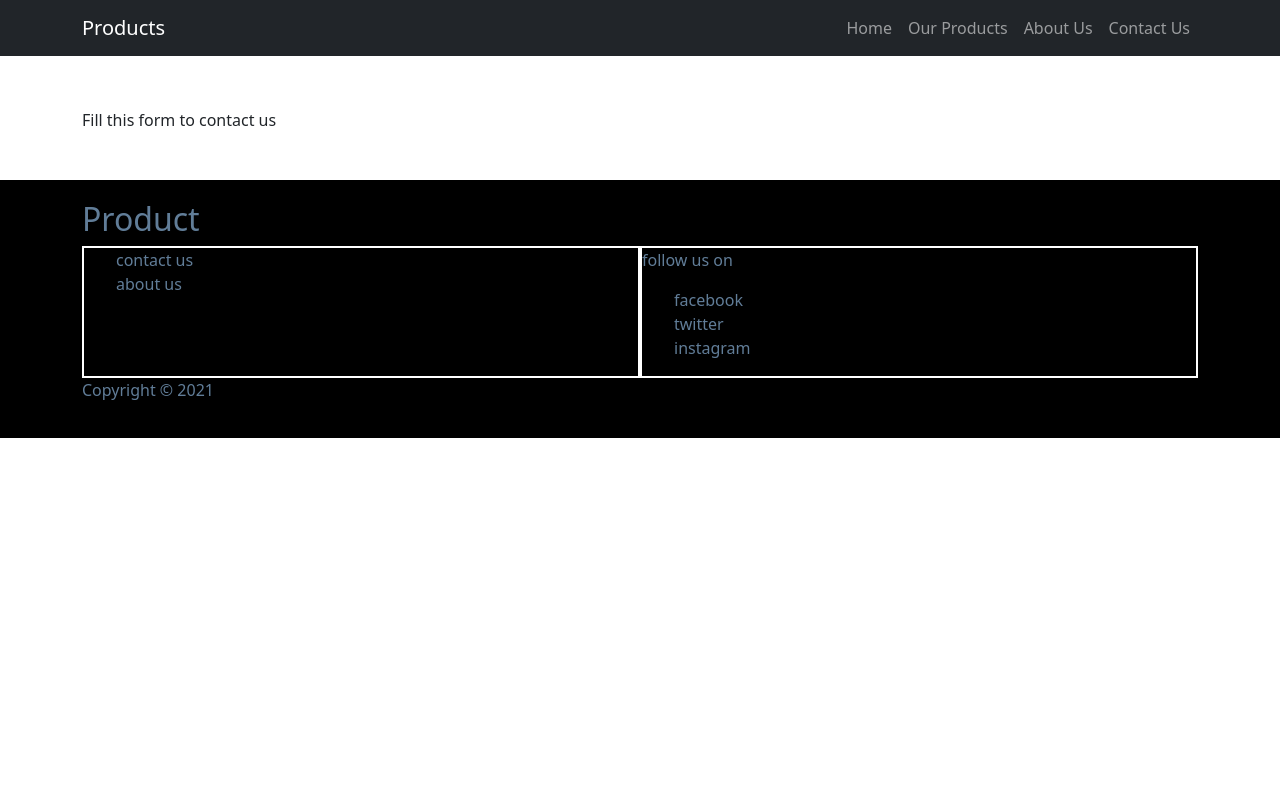
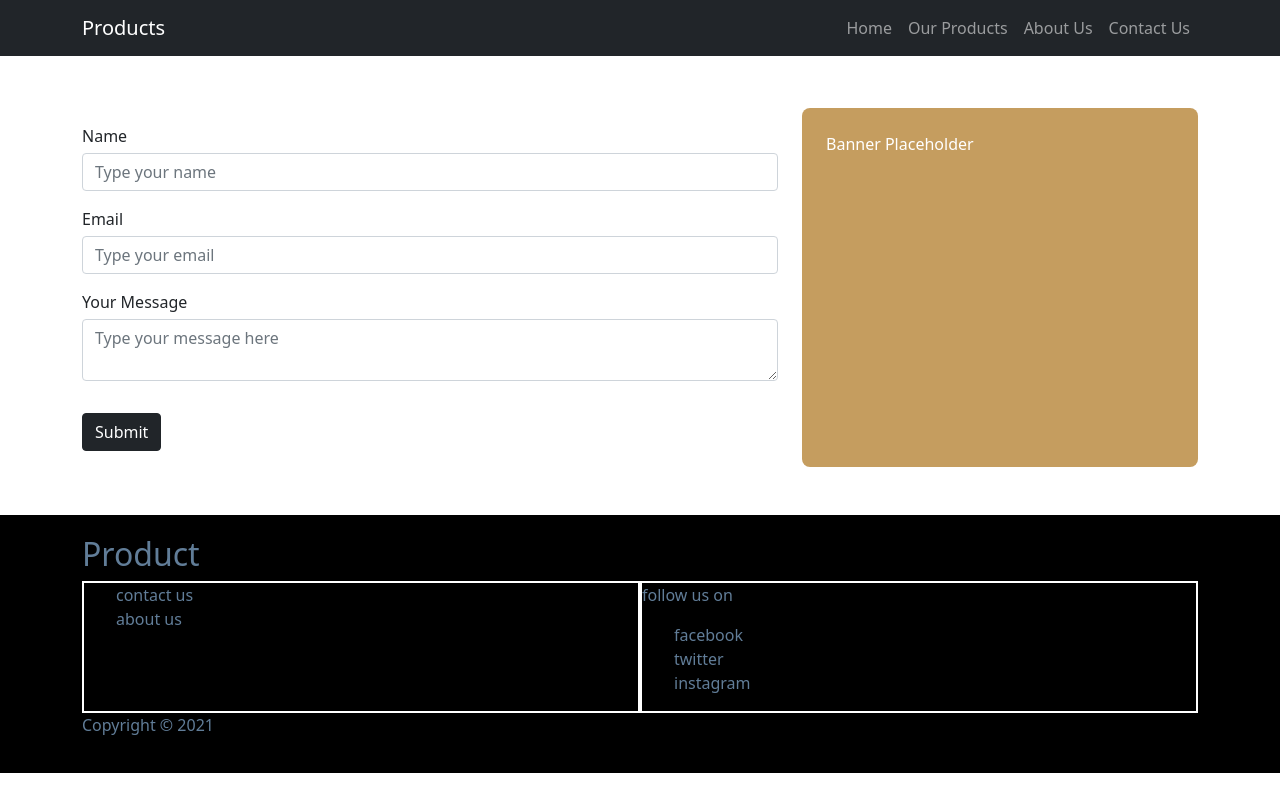
Before and after one commit to GeorgeLogger/productsweb, a React (Create React App) app in the folder client/: page /Contact in a window 1280 px wide. Built offline with nearby package versions, Linux system fonts and the light colour scheme.

Commit message:
Finished Contact page

```diff
--- /dev/null
+++ b/client/src/components/Contact.css
@@ -0,0 +1,36 @@
+.form-group {
+  margin: 16px 0;
+}
+
+.form-group Label {
+  margin-bottom: 5px;
+}
+
+@media (min-width: 62em) {
+  .flex-container {
+    display: flex;
+  }
+
+  .form-banner {
+    margin-left: 1.5em;
+  }
+}
+
+@media (max-width: 62em) {
+  .form-banner {
+    margin: 1.5em 0;
+  }
+}
+
+Form {
+  max-width: 750px;
+  flex: 2;
+}
+
+.form-banner {
+  background-color: var(--clr-gold);
+  color: white;
+  border-radius: var(--radius);
+  padding: 1.5em 1.5em;
+  flex: 1;
+}
--- a/client/src/components/Contact.js
+++ b/client/src/components/Contact.js
@@ -1,10 +1,83 @@
-import { Container } from "reactstrap";
+import { useState } from "react";
+import { Form, FormGroup, Label, Input, Button, Container } from "reactstrap";
+import "./Contact.css";
 
 const Contact = () => {
+  const initialState = {
+    name: "",
+    email: "",
+    message: "",
+  };
+
+  const [state, setState] = useState(initialState);
+
+  const onChange = (e) => {
+    setState({
+      ...state,
+      [e.target.name]: e.target.value,
+    });
+  };
+
+  const onSubmit = (e) => {
+    e.preventDefault();
+
+    console.log(
+      `Name: ${state.name}\nEmail: ${state.email}\nMessage: ${state.message}`
+    );
+
+    setState(initialState);
+
+    // summon Modal, your message has been sent
+  };
+
   return (
     <>
-      <Container className="py-5">
-        <div>Fill this form to contact us</div>
+      <Container className="py-5 flex-container">
+        <Form onSubmit={onSubmit}>
+          <FormGroup>
+            <div className="form-group">
+              <Label for="input-name">Name</Label>
+              <Input
+                type="text"
+                name="name"
+                id="input-name"
+                placeholder="Type your name"
+                value={state.name}
+                onChange={onChange}
+              />
+            </div>
+
+            <div className="form-group">
+              <Label for="input-email">Email</Label>
+              <Input
+                type="email"
+                name="email"
+                id="input-email"
+                placeholder="Type your email"
+                value={state.email}
+                onChange={onChange}
+              />
+            </div>
+
+            <div className="form-group">
+              <Label for="input-message">Your Message</Label>
+              <Input
+                type="textarea"
+                name="message"
+                id="input-message"
+                placeholder="Type your message here"
+                value={state.message}
+                onChange={onChange}
+              />
+            </div>
+
+            <Button color="dark" style={{ marginTop: "1rem" }} block>
+              Submit
+            </Button>
+          </FormGroup>
+        </Form>
+
+        <div className="form-banner">Banner Placeholder</div>
       </Container>
     </>
   );
```
